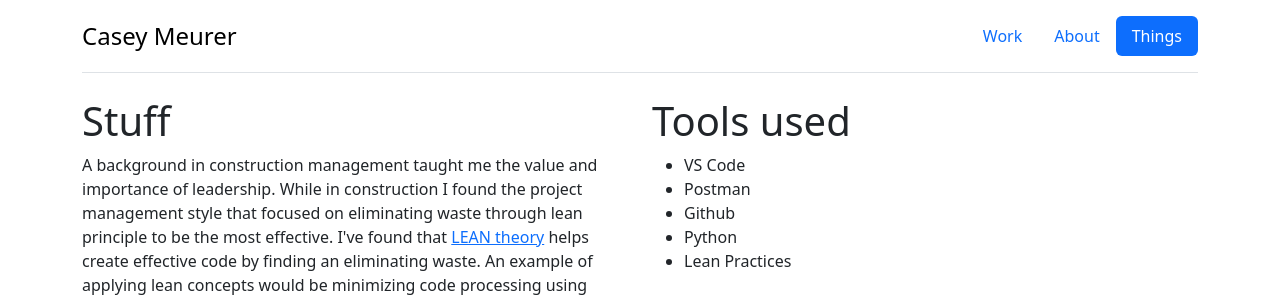
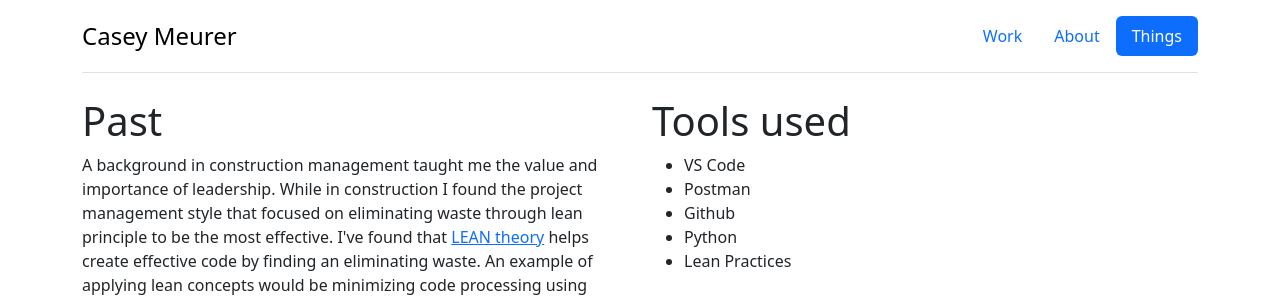
Before and after one commit to Meerkat81/my_portfolio, a Jekyll site: the page built from things.html, in a window 1280 px wide. Shown: the top 297 px of the page. Built offline with Jekyll 4.4.1, drawn with Linux system fonts in a browser that asks for light colours.

Commit message:
change title

```diff
--- a/things.html
+++ b/things.html
@@ -5,7 +5,7 @@
 
 <div class="row row-cols-1 row-cols-lg-2 mt-2">
   <div class="col">
-    <h1 class="display-6">Stuff</h1>
+    <h1 class="display-6">Past</h1>
     <p>
       A background in construction management taught me the value and importance
       of leadership. While in construction I found the project management style
```
